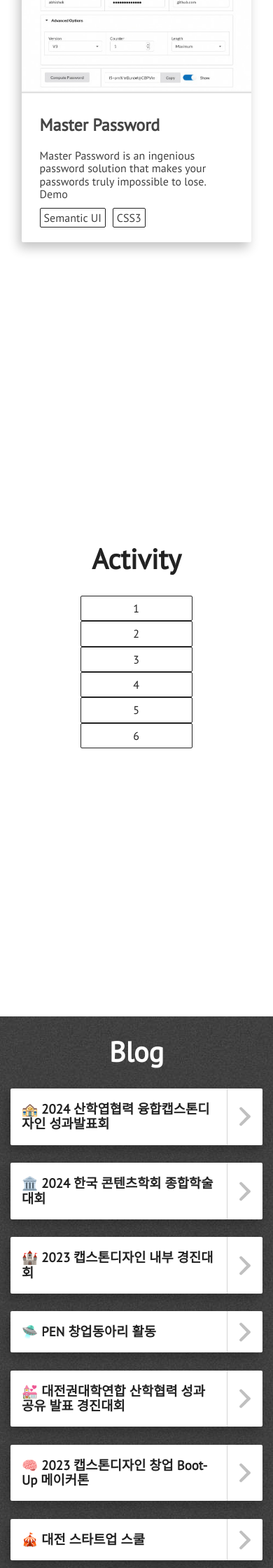
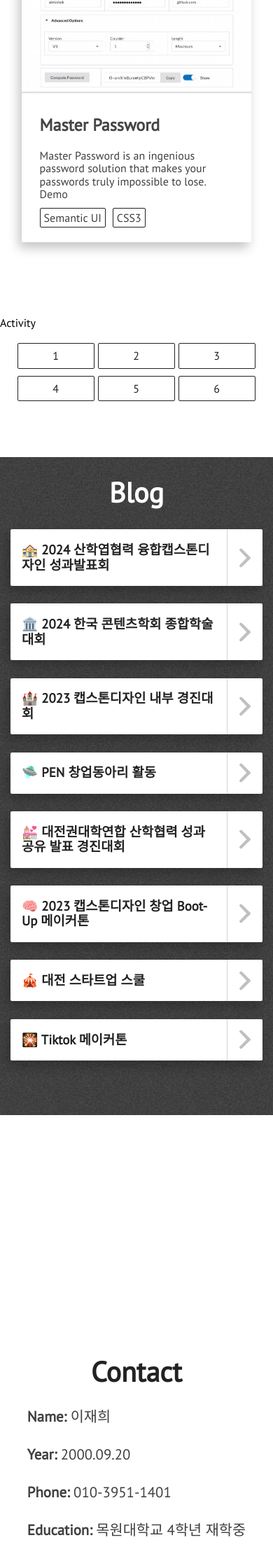
Before and after one commit to EJ-pro/EJ-pro.github.io, a Jekyll site: the page built from index.html, in a window 390 px wide. Shown: the part 4160-6400 px from the top of the page at 70% size. Built offline with Jekyll 4.4.1, drawn with Linux system fonts in a browser that asks for light colours; nearby versions of some CDN libraries.

Commit message:
main 수정

```diff
--- a/_includes/activity.html
+++ b/_includes/activity.html
@@ -1,9 +1,9 @@
 <div class="section-a-wrapper">
-    <section class="section activity" id="activity">
+    <section class="section-a activity" id="activity">
         <div class="full-width">
-            <div class="section-heading" id="featured-activity-text">Activity</div>
+            <div class="section-a-heading" id="featured-activity-text">Activity</div>
 
-                <div class="activity-technologies">
+                <div class="activity-a-technologies">
 
                     <a id="1" class="semi-transparent-button with-border white-button" onclick="selected('1')">1</a>
                     <a id="2" class="semi-transparent-button with-border white-button" onclick="selected('2')">2</a>
@@ -14,7 +14,7 @@
 
                 </div>
 
-            <div class="activity-wrapper">
+            <div class="activity-a-wrapper">
             <!-- filled in by js -->
             </div>
         </div>
--- a/assets/css/main.css
+++ b/assets/css/main.css
@@ -157,6 +157,14 @@
   grid-gap: 10px;
 }
 
+.activity-a-wrapper {
+  display: -ms-grid;
+  display: grid;
+  -ms-grid-columns: 50% 50%;
+      grid-template-columns: 50% 50%;
+  grid-gap: 10px;
+}
+
 .full-width {
   width: 100%;
   max-width: 100%;
@@ -284,6 +292,19 @@
           justify-content: space-evenly;
 }
 
+.activity-a-grid {
+  display: -ms-grid;
+  display: grid;
+  -ms-grid-columns: auto auto;
+      grid-template-columns: auto auto;
+  grid-auto-rows: auto;
+  grid-row-gap: 20px;
+  grid-column-gap: 10px;
+  -webkit-box-pack: space-evenly;
+      -ms-flex-pack: space-evenly;
+          justify-content: space-evenly;
+}
+
 .footer {
   background-color: #444;
   display: -webkit-box;
@@ -357,6 +378,49 @@
   color: #fff;
 }
 
+
+.activity-a-card {
+  padding: 10px;
+  -webkit-transition: all ease-in-out 0.3s;
+  transition: all ease-in-out 0.3s;
+  color: #222;
+}
+
+.activity-a-title {
+  font-weight: bold;
+  font-size: 20px;
+  font-size: 1.25rem;
+  font-family: Arial, sans-serif;
+  margin: 10px 0 20px;
+  display: -webkit-box;
+  display: -ms-flexbox;
+  display: flex;
+  -webkit-box-pack: justify;
+      -ms-flex-pack: justify;
+          justify-content: space-between;
+  -webkit-box-align: center;
+      -ms-flex-align: center;
+          align-items: center;
+}
+
+.activity-a-link {
+  margin: 10px 0;
+  float: right;
+  font-weight: 500;
+  font-size: 16px;
+  font-size: 1rem;
+}
+
+.activity-a-tags {
+  margin: 20px 0;
+}
+
+.activity-a-tag-item {
+  background-color: #444;
+  border-radius: 3px;
+  padding: 5px;
+  color: #fff;
+}
 .post-date {
   float: right;
 }
@@ -495,6 +559,33 @@
   margin-right: 0px;
 }
 
+
+.activity-a-technologies {
+  display: -ms-grid;
+  display: grid;
+  -ms-grid-columns: (minmax(120px, 1fr))[auto-fill];
+      grid-template-columns: repeat(auto-fill, minmax(120px, 1fr));
+  margin: 20px 0;
+  grid-gap: 5px;
+  grid-row-gap: 10px;
+  width: 100%;
+}
+
+.activity-a-technology {
+  border: 1px solid #222;
+  border-radius: 2px;
+  margin: 0 5px;
+  padding: 3px 5px;
+}
+
+.activity-a-technology:first-child {
+  margin-left: 0px;
+}
+
+.activity-a-technology:last-child {
+  margin-right: 0px;
+}
+
 /* Here follow all the media queries */
 @media screen and (max-width: 850px) {
 
@@ -506,6 +597,14 @@
 
 @media screen and (max-width: 775px) {
   .project-technologies {
+    -ms-grid-columns: auto auto auto;
+        grid-template-columns: auto auto auto;
+    width: -webkit-fit-content;
+    width: -moz-fit-content;
+    width: fit-content;
+    margin: 20px auto;
+  }
+  .activity-a-technologies {
     -ms-grid-columns: auto auto auto;
         grid-template-columns: auto auto auto;
     width: -webkit-fit-content;
@@ -569,6 +668,22 @@
         -ms-flex-pack: center;
             justify-content: center;
   }
+
+  .activity-a-grid {
+    -ms-grid-columns: auto;
+        grid-template-columns: auto;
+  }
+
+  .activity-a-wrapper {
+    display: -ms-grid;
+    display: grid;
+    -ms-grid-columns: auto;
+        grid-template-columns: auto;
+    grid-gap: 10px;
+    -webkit-box-pack: center;
+        -ms-flex-pack: center;
+            justify-content: center;
+  }
 }
 
 @media screen and (max-height: 450px) and (max-width: 600px) {
```
